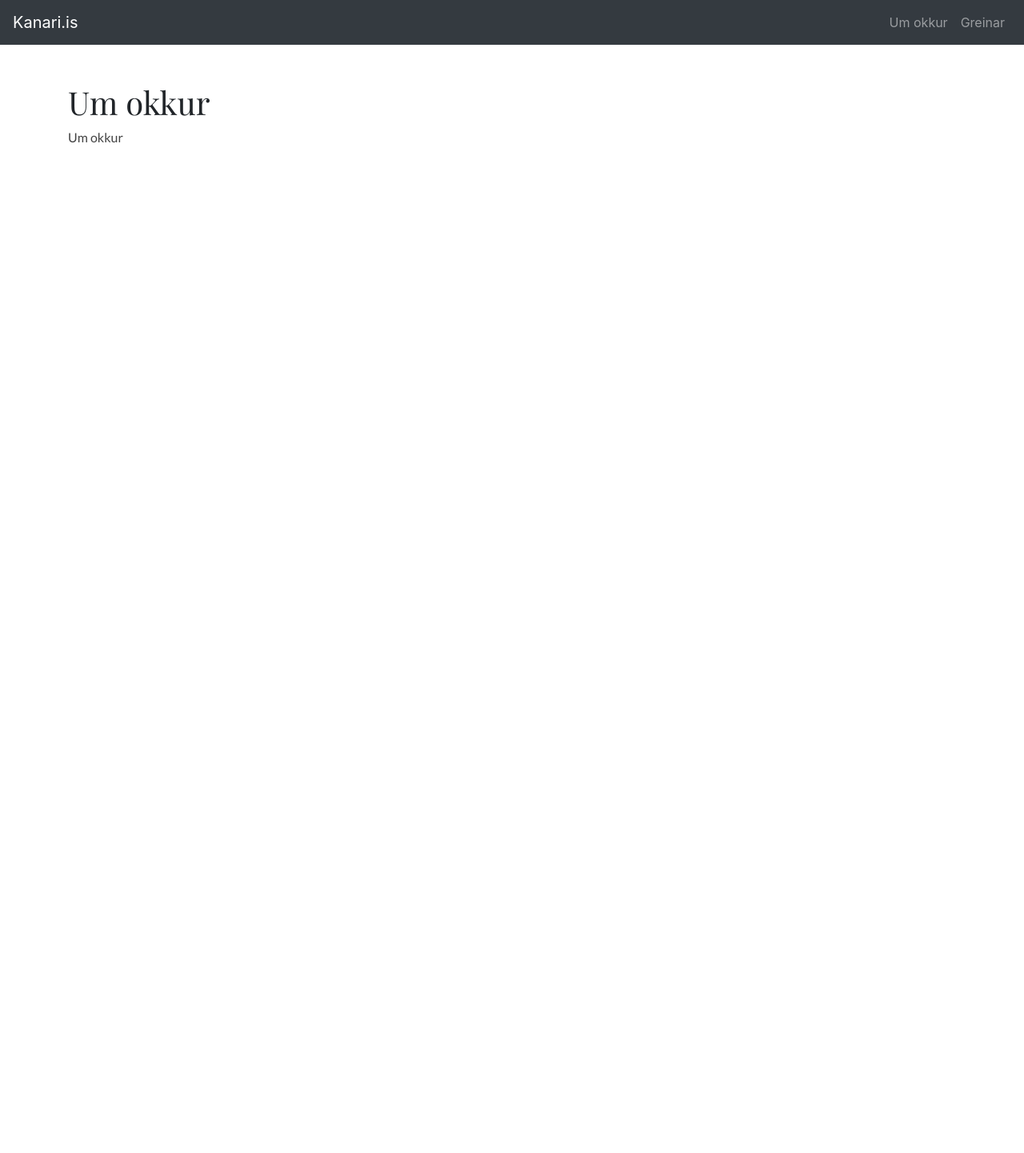
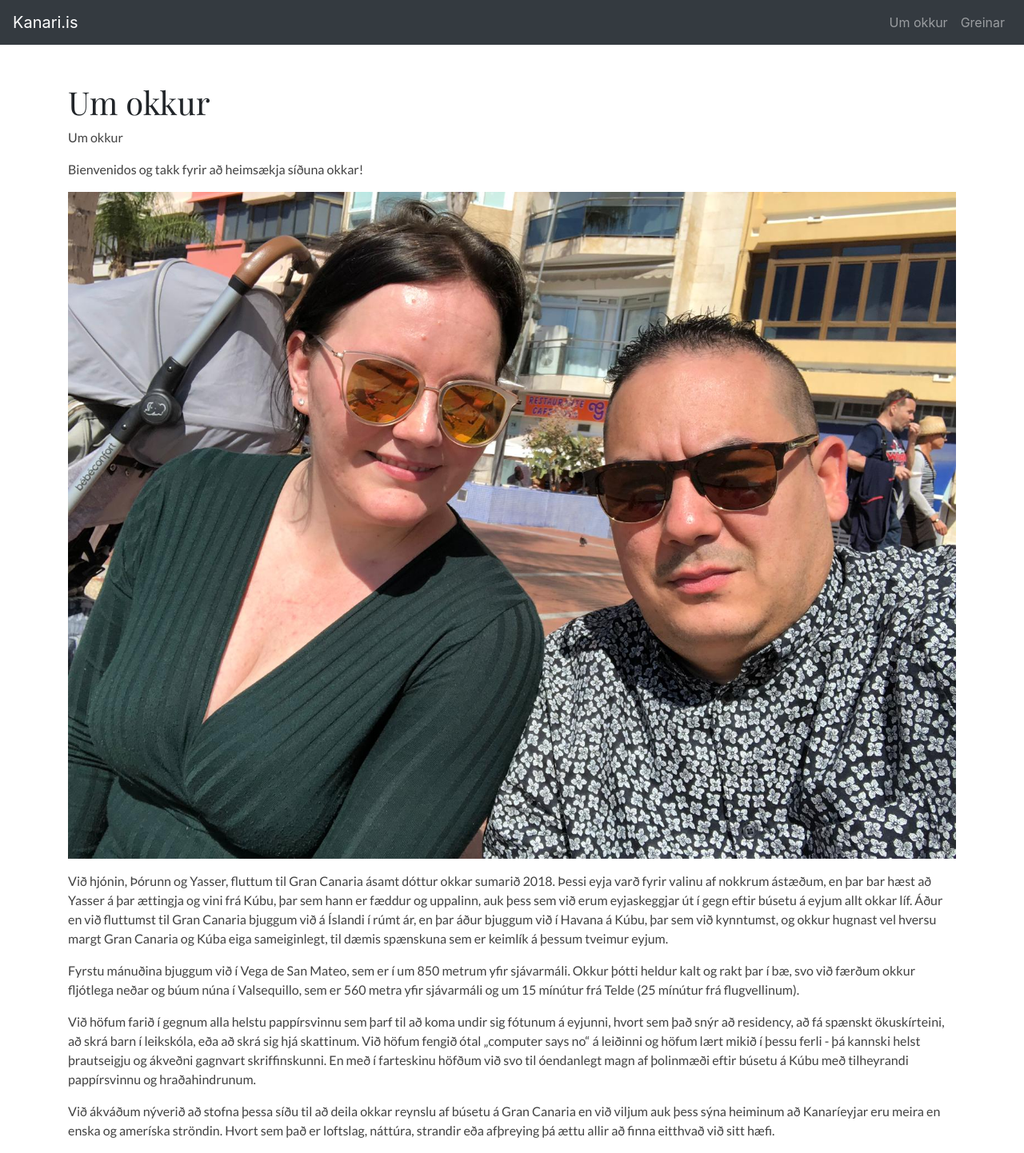
Before and after one commit to thorunnjons/kanari, a Jekyll site: the page built from about.md, in a window 1280 px wide. Shown: the whole page at 80% size. Built offline with Jekyll 4.4.1, drawn with Linux system fonts in a browser that asks for light colours; a file with an impossible date is left out; before the commit the page ends 900 px from its top, so only the background shows below that.

Commit message:
Update from Forestry.io Thorunn Jonsdottir updated about.md

```diff
--- a/about.md
+++ b/about.md
@@ -1,7 +1,19 @@
 ---
 layout: page
 title: Um okkur
-permalink: /about/
+permalink: "/about/"
+
 ---
+Um okkur
 
-Um okkur
+Bienvenidos og takk fyrir að heimsækja síðuna okkar!
+
+![](/uploads/57538151_10156416802232896_3346958685380280320_o.jpg)
+
+Við hjónin, Þórunn og Yasser, fluttum til Gran Canaria ásamt dóttur okkar sumarið 2018. Þessi eyja varð fyrir valinu af nokkrum ástæðum, en þar bar hæst að Yasser á þar ættingja og vini frá Kúbu, þar sem hann er fæddur og uppalinn, auk þess sem við erum eyjaskeggjar út í gegn eftir búsetu á eyjum allt okkar líf. Áður en við fluttumst til Gran Canaria bjuggum við á Íslandi í rúmt ár, en þar áður bjuggum við í Havana á Kúbu, þar sem við kynntumst, og okkur hugnast vel hversu margt Gran Canaria og Kúba eiga sameiginlegt, til dæmis spænskuna sem er keimlík á þessum tveimur eyjum.
+
+Fyrstu mánuðina bjuggum við í Vega de San Mateo, sem er í um 850 metrum yfir sjávarmáli. Okkur þótti heldur kalt og rakt þar í bæ, svo við færðum okkur fljótlega neðar og búum núna í Valsequillo, sem er 560 metra yfir sjávarmáli og um 15 mínútur frá Telde (25 mínútur frá flugvellinum).
+
+Við höfum farið í gegnum alla helstu pappírsvinnu sem þarf til að koma undir sig fótunum á eyjunni, hvort sem það snýr að residency, að fá spænskt ökuskírteini, að skrá barn í leikskóla, eða að skrá sig hjá skattinum. Við höfum fengið ótal „computer says no“ á leiðinni og höfum lært mikið í þessu ferli - þá kannski helst þrautseigju og ákveðni gagnvart skriffinskunni. En með í farteskinu höfðum við svo til óendanlegt magn af þolinmæði eftir búsetu á Kúbu með tilheyrandi pappírsvinnu og hraðahindrunum.
+
+Við ákváðum nýverið að stofna þessa síðu til að deila okkar reynslu af búsetu á Gran Canaria en við viljum auk þess sýna heiminum að Kanaríeyjar eru meira en enska og ameríska ströndin. Hvort sem það er loftslag, náttúra, strandir eða afþreying þá ættu allir að finna eitthvað við sitt hæfi.
```
